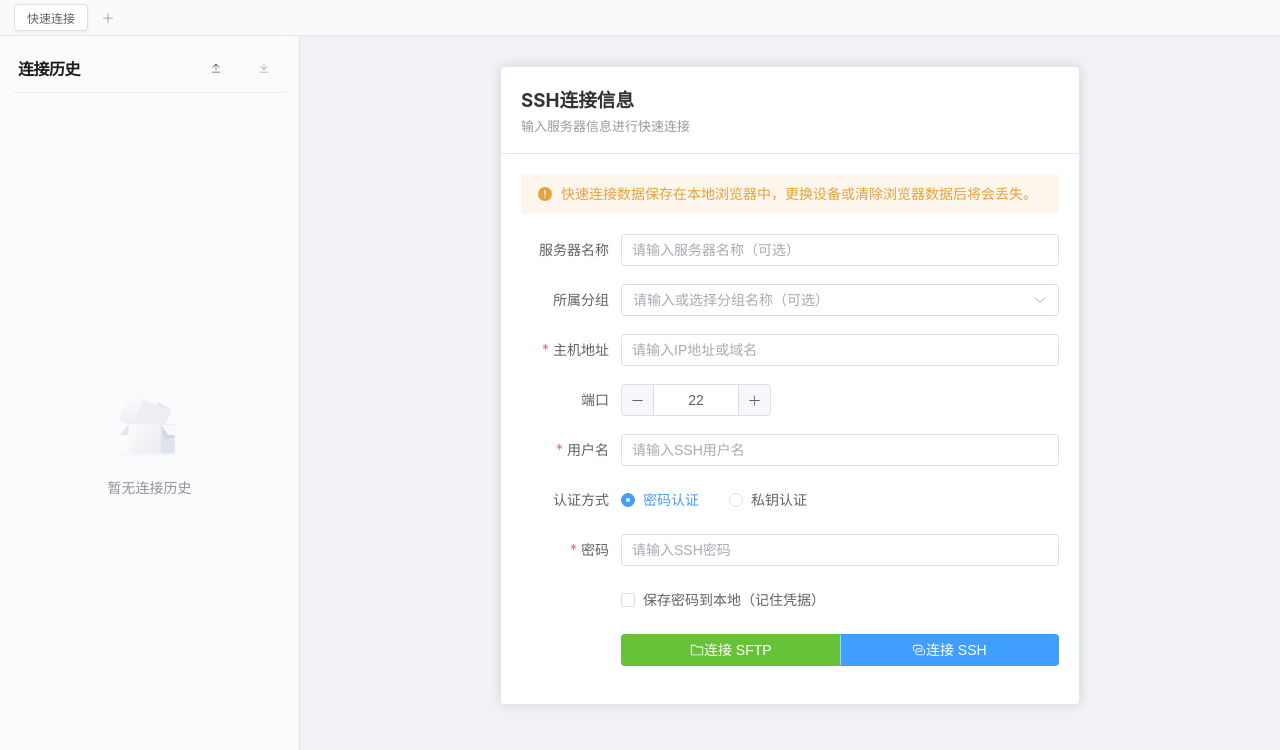
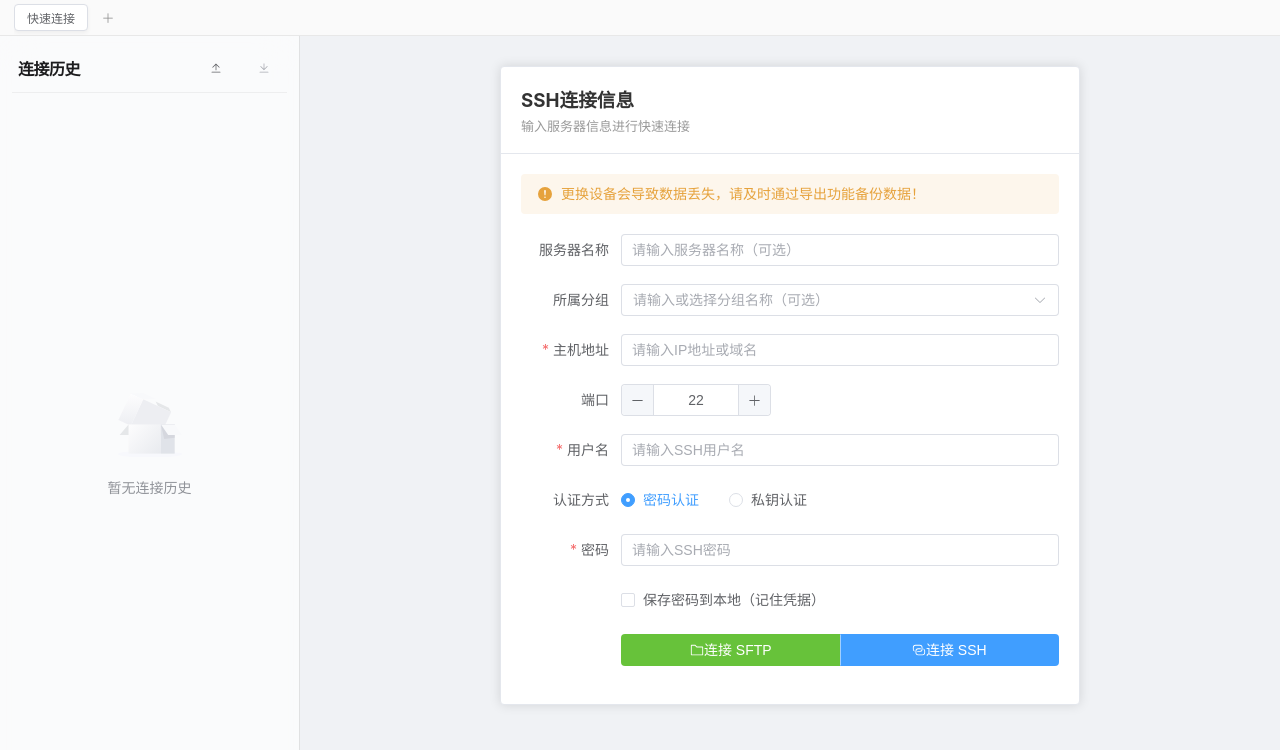
Before and after one commit to dalaolala/webssh, a Vue app in the folder frontend/: page /quick-connect in a window 1280 px wide. Shown: the top 750 px of the page. Built offline with nearby package versions, Linux system fonts and the light colour scheme.

Commit message:
feat: 优化快速连接警告文案

```diff
--- a/frontend/src/views/QuickConnect.vue
+++ b/frontend/src/views/QuickConnect.vue
@@ -110,7 +110,7 @@
               </template>
 
               <el-alert
-                title="快速连接数据保存在本地浏览器中，更换设备或清除浏览器数据后将会丢失。"
+                title="更换设备会导致数据丢失，请及时通过导出功能备份数据！"
                 type="warning"
                 show-icon
                 :closable="false"
```
